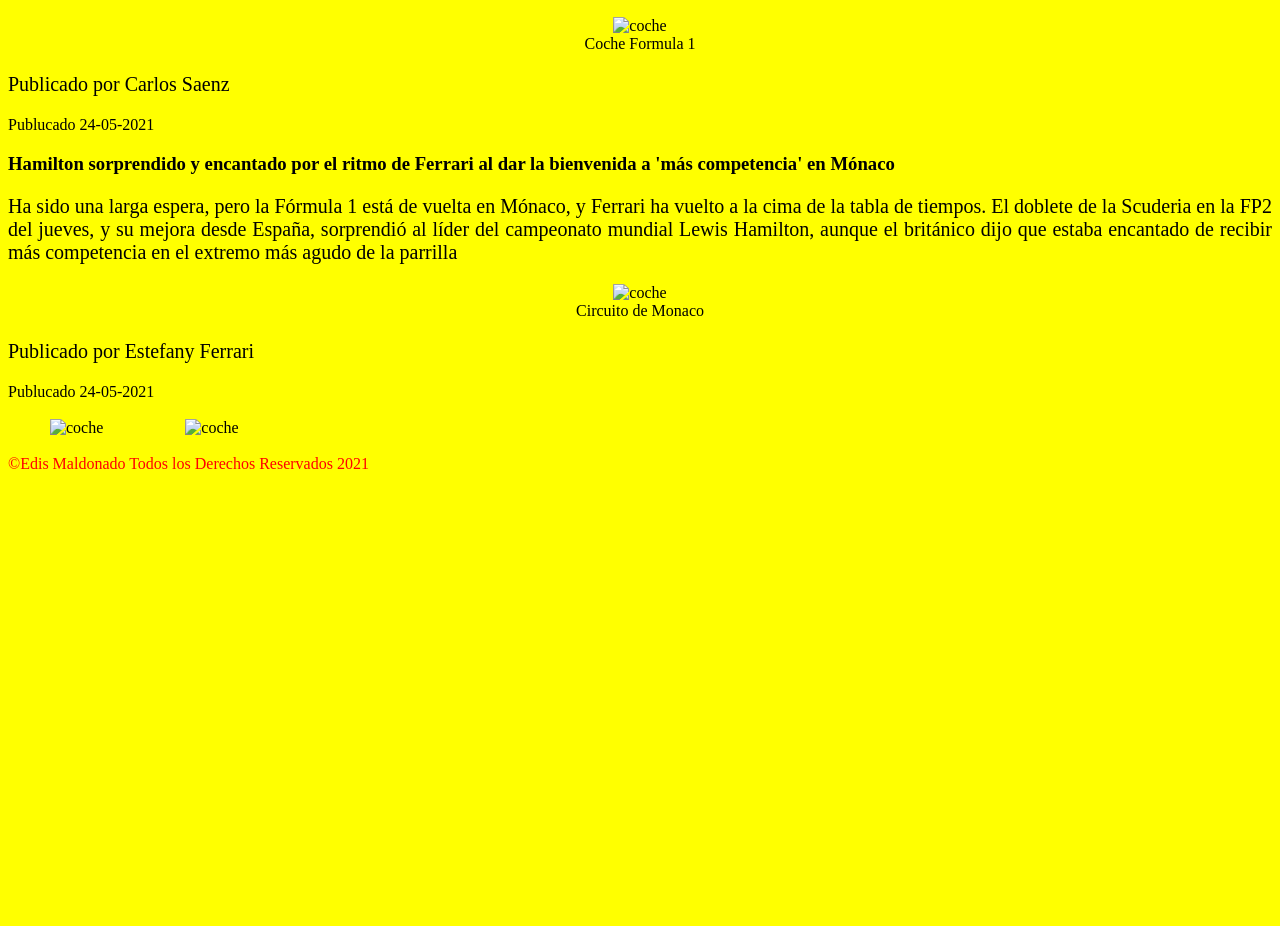
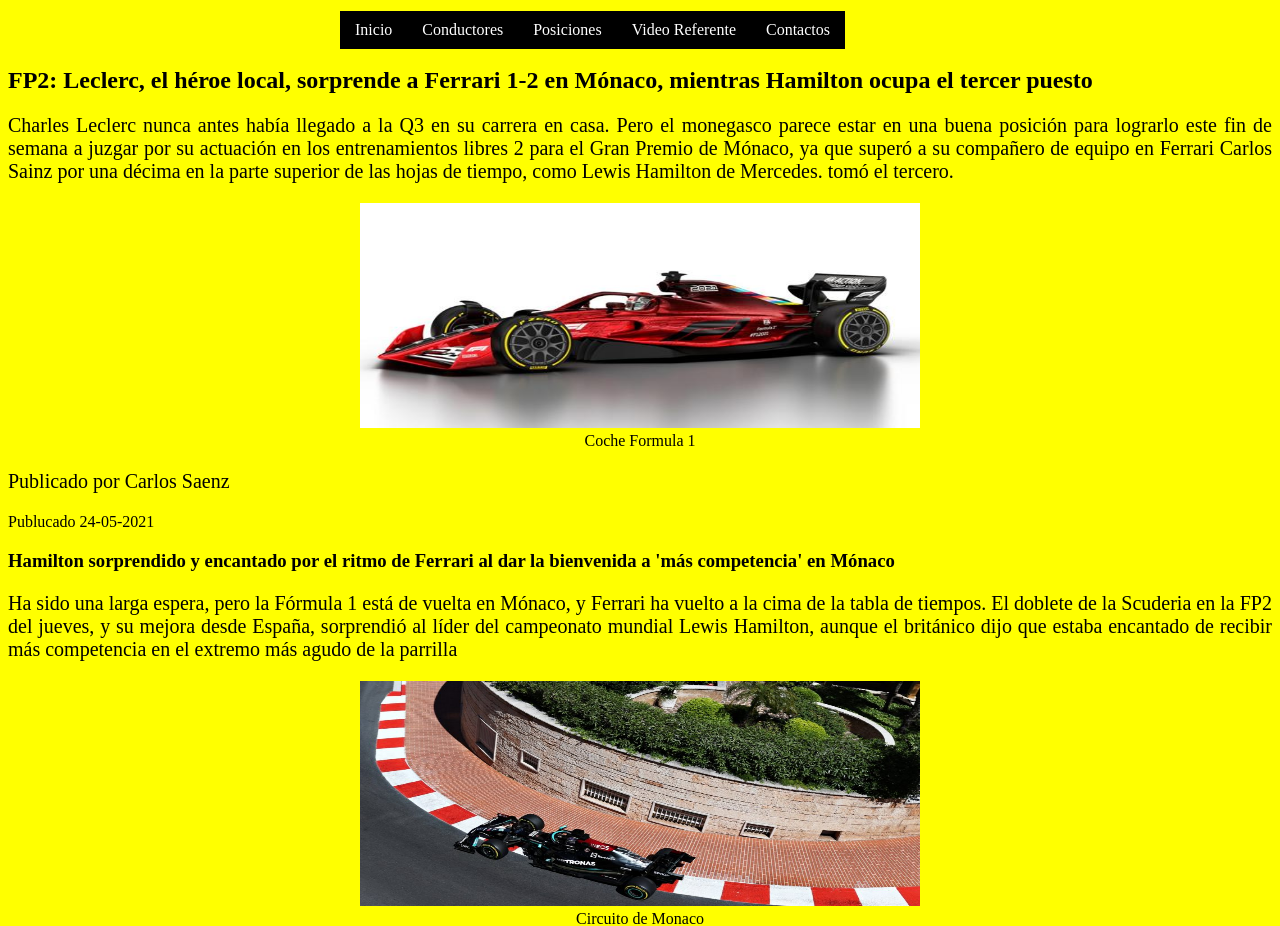
Before and after one commit to f1-2025/f1-2025.github.io, a plain HTML site: page index.html in a window 1280 px wide. Shown: the part 353-1279 px from the top of the page. Before the commit the page ends 834 px from the top, so only its background shows below. Drawn offline with Linux system fonts and the light colour scheme.

Commit message:
Update index.html

```diff
--- a/index.html
+++ b/index.html
@@ -11,7 +11,7 @@
 	<body>
 			<header>
 				<center><h1>Formula 1</h1></center>
-				<center><img src="imagenes\formula-1.png" alt="logo" width="800" height="200">
+				<center><img src="formula-1.png" alt="logo" width="800" height="200">
 						<figcaption>Logo de formula 1</figcaption></center>
 			</header>
 			<nav>
@@ -36,7 +36,7 @@
 					superó a su compañero de equipo en Ferrari Carlos Sainz por una décima en la parte superior de las hojas de tiempo,
 					como Lewis Hamilton de Mercedes. tomó el tercero.</p>
 					<figure>
-						<center><img src="imagenes\coche-f1.jpg" alt="coche" width="560" height="225">
+						<center><img src="coche-f1.jpg" alt="coche" width="560" height="225">
 						<figcaption>Coche Formula 1</figcaption></center>
 					</figure>
 					<footer>
@@ -54,7 +54,7 @@
 						mundial Lewis Hamilton, aunque el británico dijo que estaba encantado de recibir más competencia en el extremo más
 						agudo de la parrilla</p>
 						<figure>
-							<center><img src="imagenes\circuito.jpg" alt="coche" width="560" height="225">
+							<center><img src="circuito.jpg" alt="coche" width="560" height="225">
 							<figcaption>Circuito de Monaco</figcaption></center>
 						</figure>
 					<footer>
@@ -63,22 +63,6 @@
 					</footer>
 				</article>
 			</section>
-			<aside>
-				<table>
-					<tr>
-						<td>
-							<figure>
-								<img src="imagenes\goodyear.jpg" alt="coche" width="150" height="75">
-							</figure>
-						</td>
-						<td>
-							<figure>
-								<img src="imagenes\valvoline.png" alt="coche" width="150" height="75">
-							</figure>
-						</td>
-					</tr>
-				</table>
-			</aside>
 			<footer id="pie">
 				&copy;Edis Maldonado Todos los Derechos Reservados 2021
 			</footer>
```
